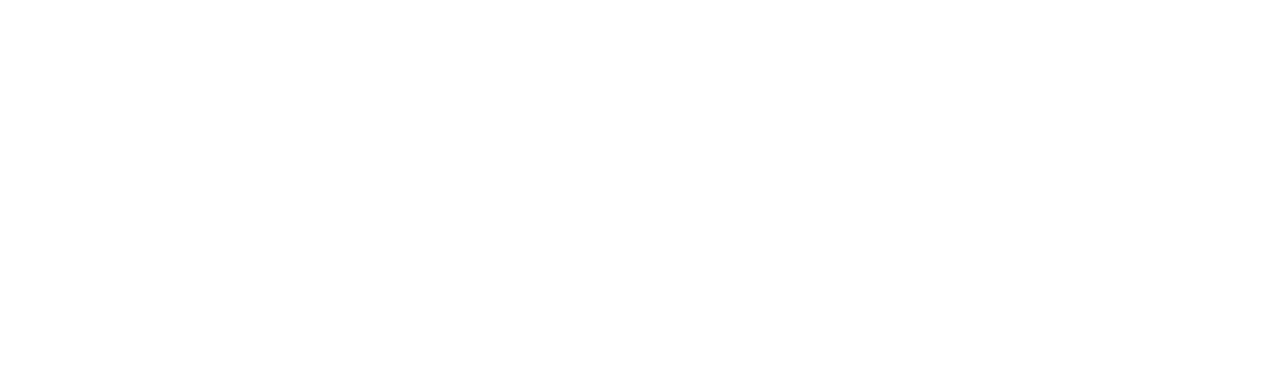
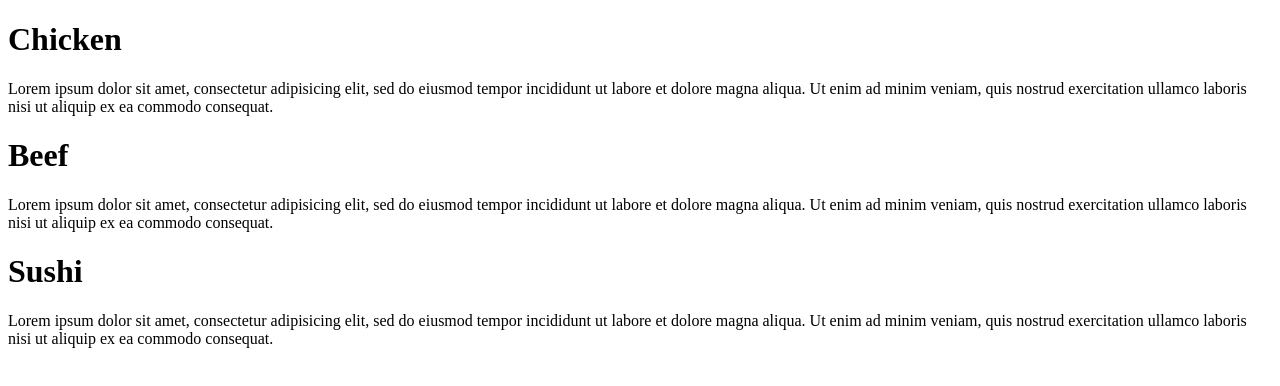
Before and after one commit to hema27111/mod2_solution, a plain HTML site: page site/index.html in a window 1280 px wide. Drawn offline with Linux system fonts and the light colour scheme.

Commit message:
some changes

```diff
--- a/site/index.html
+++ b/site/index.html
@@ -1,9 +1,31 @@
 <!DOCTYPE html>
 <html>
+
 <head>
-	<title></title>
+
+	<title>Assignment1</title>
+
 </head>
+
 <body>
+
+	<h1>Chicken</h1>
+	<p>Lorem ipsum dolor sit amet, consectetur adipisicing elit, sed do eiusmod
+tempor incididunt ut labore et dolore magna aliqua. Ut enim ad minim veniam,
+quis nostrud exercitation ullamco laboris nisi ut aliquip ex ea commodo
+consequat.</p>
+
+	<h1>Beef</h1>
+	<p>Lorem ipsum dolor sit amet, consectetur adipisicing elit, sed do eiusmod
+tempor incididunt ut labore et dolore magna aliqua. Ut enim ad minim veniam,
+quis nostrud exercitation ullamco laboris nisi ut aliquip ex ea commodo
+consequat.</p>
+
+	<h1>Sushi</h1>
+	<p>Lorem ipsum dolor sit amet, consectetur adipisicing elit, sed do eiusmod
+tempor incididunt ut labore et dolore magna aliqua. Ut enim ad minim veniam,
+quis nostrud exercitation ullamco laboris nisi ut aliquip ex ea commodo
+consequat.</p>
 
 </body>
 </html>
```
